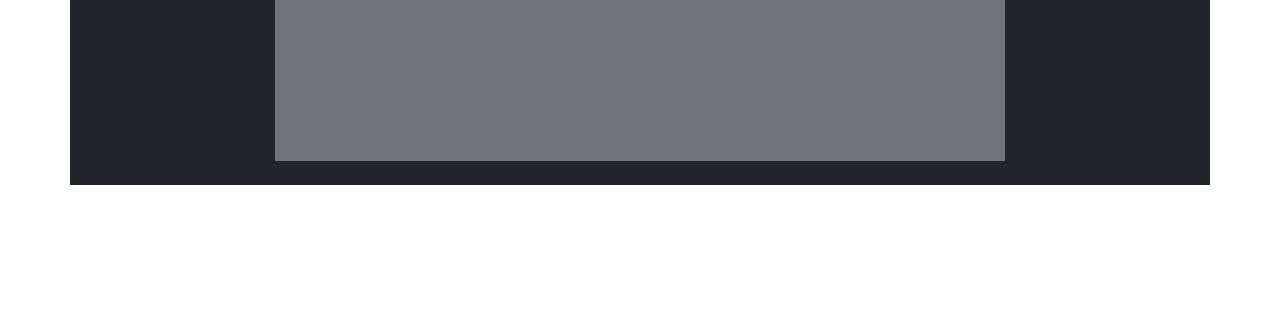
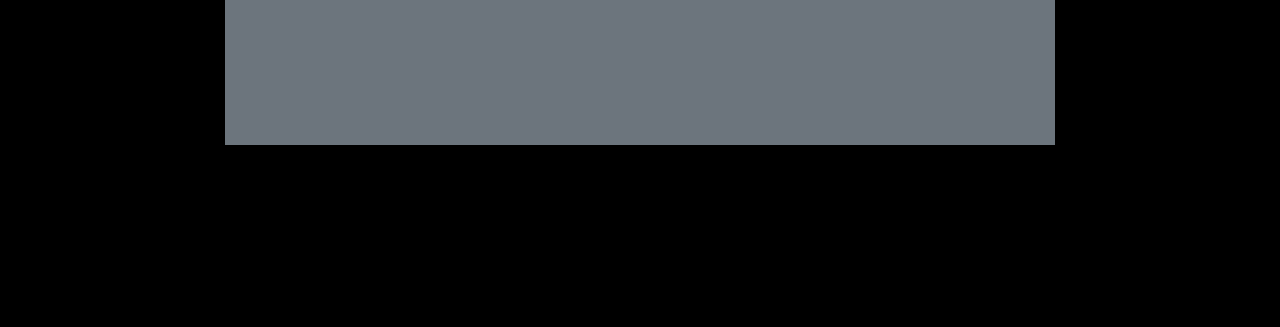
Before and after one commit to mg2023/desafio16_m3_js_d6, a website: page index.html in a window 1280 px wide. Shown: the part 473-800 px from the top of the page. Drawn offline with nearby package versions, Linux system fonts and the light colour scheme.

Commit message:
Se configura el background en negro desde CCS

```diff
--- a/assets/css/estilos.css
+++ b/assets/css/estilos.css
@@ -1 +1,3 @@
-/* Front desde boostrap */
+body {
+    background-color: black;
+  }
--- a/index.html
+++ b/index.html
@@ -17,7 +17,7 @@
     </head>
     <body>
         <!-- Contenedor global -->
-        <section class="container p-3 mb-2 bg-dark text-white">
+        <section class="container-fluid text-white">
             <header>
                 <h1 class="fs-1 text-center">Conversor de monedas Nacional</h1>
             </header>
```
